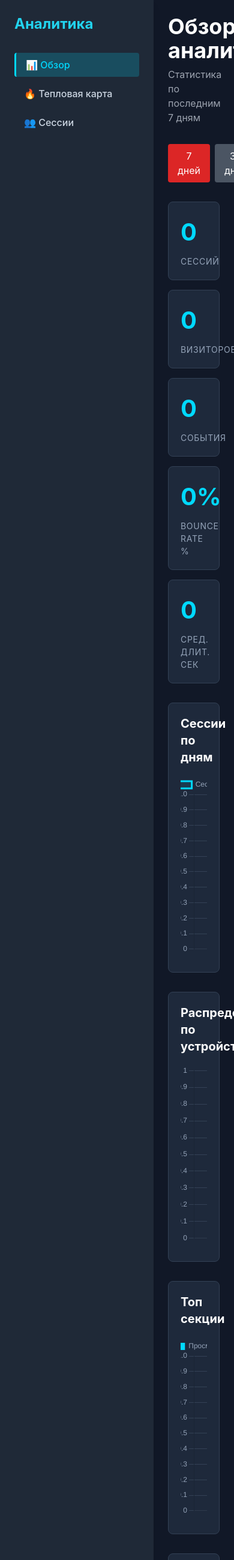
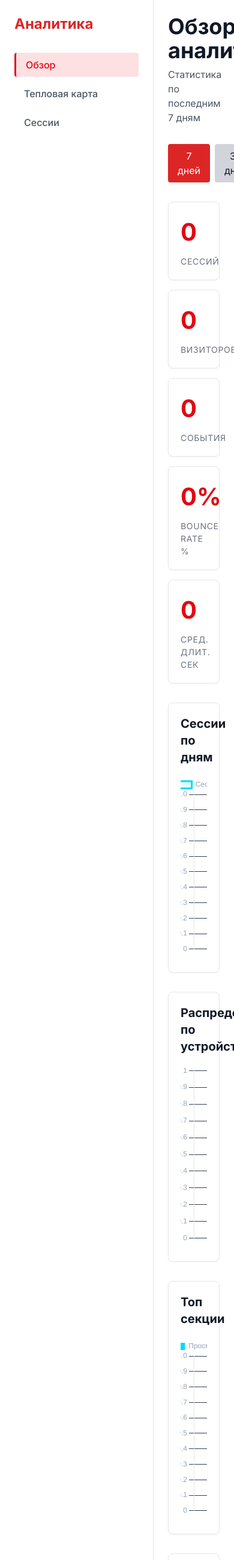
Before and after one commit to JustAgat/VKR_Suhova_Agata_SN-41, a Flask app: page /analytics in a window 390 px wide. Shown: the whole page at 60% size. Run offline with Flask 3, Linux system fonts and the light colour scheme; data that the repository does not hold is empty; some libraries are stand-ins or nearby versions.

Commit message:
updated color cheme for analytics page

```diff
--- a/Static/css/analytics.css
+++ b/Static/css/analytics.css
@@ -1,8 +1,10 @@
-/* Dark theme with cyan accent */
+/* Light theme (matching index.html) */
+@import url('https://fonts.googleapis.com/css2?family=Inter:wght@400;500;600;700&display=swap');
+
 body {
-    background: #0f172a;
-    color: #e2e8f0;
-    font-family: -apple-system, BlinkMacSystemFont, 'Segoe UI', sans-serif;
+    background: #f8f9fa;
+    color: #1f2937;
+    font-family: 'Inter', -apple-system, BlinkMacSystemFont, 'Segoe UI', sans-serif;
 }
 
 /* Sidebar Navigation */
@@ -10,33 +12,35 @@ body {
     transition: all 0.2s ease;
     cursor: pointer;
     font-weight: 500;
-    color: #cbd5e1;
+    color: #4b5563;
 }
 
 .nav-item:hover {
-    background-color: rgba(0, 217, 255, 0.1) !important;
-    color: #00d9ff;
+    background-color: rgba(227, 6, 19, 0.08) !important;
+    color: #e30613;
 }
 
 .nav-item.active {
-    background-color: rgba(0, 217, 255, 0.2) !important;
-    color: #00d9ff;
-    border-left: 3px solid #00d9ff;
+    background-color: rgba(227, 6, 19, 0.12) !important;
+    color: #e30613;
+    border-left: 3px solid #e30613;
 }
 
 /* Card styling */
 .card {
-    background: #1e293b;
-    border: 1px solid #334155;
+    background: #ffffff;
+    border: 1px solid #e5e7eb;
     border-radius: 8px;
     padding: 20px;
     transition: all 0.3s ease;
+    box-shadow: 0 1px 3px rgba(0, 0, 0, 0.05);
 }
 
 .card:hover {
-    border-color: #475569;
-    box-shadow: 0 10px 25px rgba(0, 217, 255, 0.08);
+    border-color: #d1d5db;
+    box-shadow: 0 4px 12px rgba(227, 6, 19, 0.08);
 }
+
 
 /* Metrics */
 .metric {
@@ -47,13 +51,13 @@ body {
 .metric-value {
     font-size: 2.5rem;
     font-weight: bold;
-    color: #00d9ff;
+    color: #e30613;
     margin-bottom: 8px;
 }
 
 .metric-label {
     font-size: 0.875rem;
-    color: #94a3b8;
+    color: #6b7280;
     text-transform: uppercase;
     letter-spacing: 0.05em;
 }
@@ -152,14 +157,24 @@ button:active {
 }
 
 ::-webkit-scrollbar-track {
-    background: #1e293b;
+    background: #f0f0f0;
 }
 
 ::-webkit-scrollbar-thumb {
-    background: #475569;
+    background: #d1d5db;
     border-radius: 4px;
 }
 
 ::-webkit-scrollbar-thumb:hover {
-    background: #64748b;
+    background: #9ca3af;
 }
+
+/* Heatmap Cards */
+.heatmap-card {
+    transition: all 0.3s ease;
+}
+
+.heatmap-card:hover {
+    transform: translateY(-4px);
+    box-shadow: 0 12px 24px rgba(220, 38, 38, 0.15);
+}
--- a/Static/js/analytics.js
+++ b/Static/js/analytics.js
@@ -22,9 +22,35 @@ function changeView(view) {
 function changePeriod(days) {
     currentPeriod = days;
     document.getElementById('period-days').innerText = days;
+
+    // Обновить подсвечивание кнопок периода
+    document.querySelectorAll('.period-btn').forEach(btn => {
+        btn.classList.remove('bg-red-600', 'text-white', 'hover:bg-red-700');
+        btn.classList.add('bg-gray-300', 'text-gray-900', 'hover:bg-gray-400');
+    });
+    document.querySelectorAll('.period-btn-hm').forEach(btn => {
+        btn.classList.remove('bg-red-600', 'text-white', 'hover:bg-red-700');
+        btn.classList.add('bg-gray-300', 'text-gray-900', 'hover:bg-gray-400');
+    });
+
+    // Подсветить активную кнопку
+    const activeBtnOverview = document.getElementById(`period-${days}`);
+    const activeBtnHeatmap = document.getElementById(`period-${days}-hm`);
+
+    if (activeBtnOverview) {
+        activeBtnOverview.classList.remove('bg-gray-300', 'text-gray-900', 'hover:bg-gray-400');
+        activeBtnOverview.classList.add('bg-red-600', 'text-white', 'hover:bg-red-700');
+    }
+    if (activeBtnHeatmap) {
+        activeBtnHeatmap.classList.remove('bg-gray-300', 'text-gray-900', 'hover:bg-gray-400');
+        activeBtnHeatmap.classList.add('bg-red-600', 'text-white', 'hover:bg-red-700');
+    }
+
+    // Обновить данные в зависимости от текущего view
     if (currentView === 'overview') {
         loadData();
     } else if (currentView === 'heatmap') {
+        document.getElementById('period-days-hm').innerText = days;
         loadHeatmap();
     }
 }
@@ -114,42 +140,97 @@ async function loadHeatmap() {
     try {
         const heatmap = await fetch(`/api/analytics/heatmap?days=${currentPeriod}`).then(r => r.json());
 
-        const conversionRate = heatmap.sections.map((_, i) => {
+        // Найти максимум кликов для нормализации
+        const maxClicks = Math.max(...heatmap.conversions, 1);
+
+        // Позиции секций на странице (в процентах от общей высоты)
+        const sectionPositions = {
+            'hero': { top: 0, height: 25 },
+            'booking_form': { top: 25, height: 20 },
+            'about_us': { top: 45, height: 15 },
+            'challenges': { top: 60, height: 15 },
+            'our_solution': { top: 75, height: 10 },
+            'effectiveness': { top: 85, height: 8 },
+            'tariffs': { top: 93, height: 7 }
+        };
+
+        // Генерировать тепловой слой
+        const heatmapPreview = document.getElementById('heatmap-preview');
+        heatmapPreview.innerHTML = heatmap.sections.map((section, i) => {
+            const clicks = heatmap.conversions[i];
+            const intensity = clicks / maxClicks; // 0-1
+
+            // Цвет на основе интенсивности
+            const opacity = Math.max(0.15, intensity);
+            const bgColor = `rgba(220, 38, 38, ${opacity})`;
+
+            const pos = sectionPositions[section] || { top: i * 15, height: 15 };
+
+            return `
+                <div style="
+                    position: absolute;
+                    top: ${pos.top}%;
+                    left: 0;
+                    width: 100%;
+                    height: ${pos.height}%;
+                    background: ${bgColor};
+                    display: flex;
+                    align-items: center;
+                    justify-content: center;
+                    color: white;
+                    font-weight: bold;
+                    text-shadow: 0 2px 4px rgba(0,0,0,0.5);
+                    border-bottom: 1px solid rgba(0,0,0,0.1);
+                    transition: background 0.3s ease;
+                "
+                class="heatmap-section"
+                title="Секция: ${section}&#10;Клики: ${clicks}">
+                    <div class="text-center">
+                        <div class="text-lg font-bold capitalize">${section.replace('_', ' ')}</div>
+                        <div class="text-sm">Клики: ${clicks}</div>
+                    </div>
+                </div>
+            `;
+        }).join('');
+
+        // Заполнить таблицу
+        const heatmapTable = document.getElementById('heatmap-table');
+        heatmapTable.innerHTML = heatmap.sections.map((section, i) => {
             const views = heatmap.views[i];
-            const conversions = heatmap.conversions[i];
-            return views > 0 ? Math.round((conversions / views) * 100) : 0;
-        });
+            const clicks = heatmap.conversions[i];
+            const ctr = views > 0 ? Math.round((clicks / views) * 100) : 0;
+            const intensity = clicks / maxClicks;
 
-        drawChart('heatmap-chart', 'bubble', {
-            labels: heatmap.sections,
-            datasets: [{
-                label: 'Секции (размер = просмотры, Y = конверсия)',
-                data: heatmap.sections.map((section, i) => ({
-                    x: i,
-                    y: conversionRate[i],
-                    r: Math.sqrt(heatmap.views[i]) / 2
-                })),
-                backgroundColor: heatmap.sections.map((_, i) => {
-                    const rate = conversionRate[i];
-                    if (rate > 50) return '#4ecdc4';
-                    if (rate > 20) return '#f7b731';
-                    return '#ff6b6b';
-                })
-            }]
-        }, false, true);
+            let intensityBar = getIntensityBar(intensity);
 
-        const heatmapTable = document.getElementById('heatmap-table');
-        heatmapTable.innerHTML = heatmap.sections.map((section, i) => `
-            <tr class="border-b border-gray-700">
-                <td class="py-2 px-2">${section}</td>
-                <td class="py-2 px-2">${heatmap.views[i]}</td>
-                <td class="py-2 px-2">${heatmap.conversions[i]}</td>
-                <td class="py-2 px-2"><span class="inline-block px-2 py-1 rounded ${conversionRate[i] > 50 ? 'bg-green-900' : conversionRate[i] > 20 ? 'bg-yellow-900' : 'bg-red-900'}">${conversionRate[i]}%</span></td>
-            </tr>
-        `).join('');
+            return `
+                <tr class="border-b border-gray-200 hover:bg-gray-50">
+                    <td class="py-3 px-4 capitalize font-medium text-gray-900">${section.replace('_', ' ')}</td>
+                    <td class="py-3 px-4 text-gray-700">${views}</td>
+                    <td class="py-3 px-4 font-bold text-red-600">${clicks}</td>
+                    <td class="py-3 px-4 font-semibold text-gray-900">${ctr}%</td>
+                    <td class="py-3 px-4">
+                        <div class="flex items-center gap-2">
+                            <div style="width: 120px; height: 6px; background: #e5e7eb; border-radius: 3px; overflow: hidden;">
+                                <div style="width: ${intensity * 100}%; height: 100%; background: linear-gradient(90deg, #fca5a5, #dc2626); transition: width 0.3s ease;"></div>
+                            </div>
+                            <span class="text-sm text-gray-600 w-12">${Math.round(intensity * 100)}%</span>
+                        </div>
+                    </td>
+                </tr>
+            `;
+        }).join('');
+
     } catch (error) {
         console.error('Error loading heatmap:', error);
     }
+}
+
+function getIntensityBar(intensity) {
+    if (intensity > 0.75) return '████████████████ Очень высокая';
+    if (intensity > 0.5) return '████████████░░░░ Высокая';
+    if (intensity > 0.25) return '████████░░░░░░░░ Средняя';
+    return '████░░░░░░░░░░░░ Низкая';
 }
 
 async function loadSessionsData() {
@@ -276,3 +357,7 @@ function drawChart(canvasId, type, data, indexAxis = false, isBubble = false) {
 
 // Загрузить данные при загрузке страницы
 changeView('overview');
+
+// Инициализировать подсвечивание кнопок периода
+document.getElementById('period-7').classList.add('bg-red-600', 'text-white', 'hover:bg-red-700');
+document.getElementById('period-7-hm').classList.add('bg-red-600', 'text-white', 'hover:bg-red-700');
--- a/Templates/analytics.html
+++ b/Templates/analytics.html
@@ -8,15 +8,15 @@
     <script src="https://cdn.tailwindcss.com"></script>
     <link rel="stylesheet" href="/static/css/analytics.css">
 </head>
-<body class="bg-gray-900 text-white">
+<body class="bg-white text-gray-900">
     <div class="flex h-screen">
         <!-- Боковое меню -->
-        <div class="w-64 bg-gray-800 p-6 shadow-lg">
-            <h2 class="text-2xl font-bold mb-8 text-cyan-400">Аналитика</h2>
+        <div class="w-64 bg-white border-r border-gray-200 p-6 shadow-sm">
+            <h2 class="text-2xl font-bold mb-8 text-red-600">Аналитика</h2>
             <nav class="space-y-2">
-                <a class="nav-item active block px-4 py-2 rounded hover:bg-gray-700" data-view="overview" onclick="changeView('overview')">📊 Обзор</a>
-                <a class="nav-item block px-4 py-2 rounded hover:bg-gray-700" data-view="heatmap" onclick="changeView('heatmap')">🔥 Тепловая карта</a>
-                <a class="nav-item block px-4 py-2 rounded hover:bg-gray-700" data-view="sessions" onclick="changeView('sessions')">👥 Сессии</a>
+                <a class="nav-item active block px-4 py-2 rounded hover:bg-gray-50" data-view="overview" onclick="changeView('overview')">Обзор</a>
+                <a class="nav-item block px-4 py-2 rounded hover:bg-gray-50" data-view="heatmap" onclick="changeView('heatmap')">Тепловая карта</a>
+                <a class="nav-item block px-4 py-2 rounded hover:bg-gray-50" data-view="sessions" onclick="changeView('sessions')">Сессии</a>
             </nav>
         </div>
 
@@ -26,15 +26,15 @@
             <div data-view-content="overview" style="display: block;">
                 <!-- Заголовок -->
                 <div class="mb-8">
-                    <h1 class="text-4xl font-bold">Обзор аналитики</h1>
-                    <p class="text-gray-400 mt-2">Статистика по последним <span id="period-days">7</span> дням</p>
+                    <h1 class="text-4xl font-bold text-gray-900">Обзор аналитики</h1>
+                    <p class="text-gray-600 mt-2">Статистика по последним <span id="period-days">7</span> дням</p>
                 </div>
 
                 <!-- Выбор периода -->
-                <div class="mb-8 flex gap-2">
-                    <button onclick="changePeriod(7)" class="bg-red-600 hover:bg-red-700 px-4 py-2 rounded">7 дней</button>
-                    <button onclick="changePeriod(30)" class="bg-gray-600 hover:bg-gray-700 px-4 py-2 rounded">30 дней</button>
-                    <button onclick="changePeriod(90)" class="bg-gray-600 hover:bg-gray-700 px-4 py-2 rounded">90 дней</button>
+                <div class="mb-8 flex gap-2" id="period-buttons-overview">
+                    <button id="period-7" onclick="changePeriod(7)" class="period-btn bg-red-600 hover:bg-red-700 text-white px-4 py-2 rounded">7 дней</button>
+                    <button id="period-30" onclick="changePeriod(30)" class="period-btn bg-gray-300 hover:bg-gray-400 text-gray-900 px-4 py-2 rounded">30 дней</button>
+                    <button id="period-90" onclick="changePeriod(90)" class="period-btn bg-gray-300 hover:bg-gray-400 text-gray-900 px-4 py-2 rounded">90 дней</button>
                 </div>
 
                 <!-- Основные метрики -->
@@ -125,42 +125,66 @@
             <!-- ===== HEATMAP ===== -->
             <div data-view-content="heatmap" style="display: none;">
                 <div class="mb-8">
-                    <h1 class="text-4xl font-bold">Тепловая карта секций</h1>
-                    <p class="text-gray-400 mt-2">Статистика по последним <span id="period-days-hm">7</span> дням</p>
+                    <h1 class="text-4xl font-bold text-gray-900">Карта кликов на странице</h1>
+                    <p class="text-gray-600 mt-2">Интенсивность кликов по секциям сайта</p>
                 </div>
 
-                <div class="mb-8 flex gap-2">
-                    <button onclick="changePeriod(7)" class="bg-red-600 hover:bg-red-700 px-4 py-2 rounded">7 дней</button>
-                    <button onclick="changePeriod(30)" class="bg-gray-600 hover:bg-gray-700 px-4 py-2 rounded">30 дней</button>
-                    <button onclick="changePeriod(90)" class="bg-gray-600 hover:bg-gray-700 px-4 py-2 rounded">90 дней</button>
+                <div class="mb-8 flex gap-2" id="period-buttons-heatmap">
+                    <button id="period-7-hm" onclick="changePeriod(7)" class="period-btn-hm bg-red-600 hover:bg-red-700 text-white px-4 py-2 rounded">7 дней</button>
+                    <button id="period-30-hm" onclick="changePeriod(30)" class="period-btn-hm bg-gray-300 hover:bg-gray-400 text-gray-900 px-4 py-2 rounded">30 дней</button>
+                    <button id="period-90-hm" onclick="changePeriod(90)" class="period-btn-hm bg-gray-300 hover:bg-gray-400 text-gray-900 px-4 py-2 rounded">90 дней</button>
                 </div>
 
-                <div class="grid grid-cols-1 lg:grid-cols-2 gap-8">
-                    <div class="card lg:col-span-2">
-                        <h3 class="text-xl font-bold mb-4">Просмотры vs Конверсии по секциям</h3>
-                        <div class="chart-container" style="height: 400px;">
-                            <canvas id="heatmap-chart"></canvas>
+                <!-- Легенда -->
+                <div class="card mb-8">
+                    <div class="flex items-center gap-6 justify-center flex-wrap">
+                        <div class="flex items-center gap-2">
+                            <div class="w-6 h-6 rounded" style="background: rgba(220, 38, 38, 0.15);"></div>
+                            <span class="text-sm">Низкая активность</span>
                         </div>
-                        <p class="text-xs text-gray-400 mt-2">Размер пузыря = кол-во просмотров | Высота = % конверсии</p>
+                        <div class="flex items-center gap-2">
+                            <div class="w-6 h-6 rounded" style="background: rgba(220, 38, 38, 0.35);"></div>
+                            <span class="text-sm">Средняя активность</span>
+                        </div>
+                        <div class="flex items-center gap-2">
+                            <div class="w-6 h-6 rounded" style="background: rgba(220, 38, 38, 0.65);"></div>
+                            <span class="text-sm">Высокая активность</span>
+                        </div>
+                        <div class="flex items-center gap-2">
+                            <div class="w-6 h-6 rounded" style="background: rgba(220, 38, 38, 1);"></div>
+                            <span class="text-sm">Очень высокая</span>
+                        </div>
+                    </div>
                 </div>
 
-                    <div class="card lg:col-span-2">
-                        <h3 class="text-xl font-bold mb-4">Детали по секциям</h3>
+                <!-- Превью страницы с тепловой картой -->
+                <div class="card mb-8">
+                    <h3 class="text-xl font-bold mb-4">Предпросмотр сайта</h3>
+                    <div class="bg-gradient-to-b from-blue-900 to-gray-800 rounded-lg overflow-hidden" style="max-height: 800px;">
+                        <div id="heatmap-preview" class="relative w-full bg-white" style="min-height: 400px; background-image: url('https://images.unsplash.com/photo-1497366216548-37526070297c?q=80&w=2070'); background-size: cover; background-position: center;">
+                            <!-- Тепловые слои будут добавлены JS -->
+                        </div>
+                    </div>
+                </div>
+
+                <!-- Таблица детальной статистики -->
+                <div class="card">
+                    <h3 class="text-xl font-bold mb-4">Статистика по секциям</h3>
                     <div class="overflow-x-auto">
                         <table class="w-full text-sm">
                             <thead>
-                                    <tr class="border-b border-gray-600">
-                                        <th class="text-left py-2 px-2">Секция</th>
-                                        <th class="text-left py-2 px-2">Просмотры</th>
-                                        <th class="text-left py-2 px-2">Конверсии</th>
-                                        <th class="text-left py-2 px-2">Тип.</th>
+                                <tr class="border-b border-gray-200">
+                                    <th class="text-left py-3 px-4 font-semibold text-gray-900">Секция</th>
+                                    <th class="text-left py-3 px-4 font-semibold text-gray-900">Просмотры</th>
+                                    <th class="text-left py-3 px-4 font-semibold text-gray-900">Клики</th>
+                                    <th class="text-left py-3 px-4 font-semibold text-gray-900">CTR %</th>
+                                    <th class="text-left py-3 px-4 font-semibold text-gray-900">Интенсивность</th>
                                 </tr>
                             </thead>
                             <tbody id="heatmap-table">
-                                    <tr><td colspan="4" class="py-4 text-center text-gray-500">Загрузка...</td></tr>
+                                <tr><td colspan="5" class="py-4 text-center text-gray-500">Загрузка...</td></tr>
                             </tbody>
                         </table>
-                        </div>
                     </div>
                 </div>
             </div>
@@ -168,17 +192,17 @@
             <!-- ===== SESSIONS ===== -->
             <div data-view-content="sessions" style="display: none;">
                 <div class="mb-8">
-                    <h1 class="text-4xl font-bold">Поиск сессий</h1>
-                    <p class="text-gray-400 mt-2">Фильтруйте сессии по различным критериям</p>
+                    <h1 class="text-4xl font-bold text-gray-900">Поиск сессий</h1>
+                    <p class="text-gray-600 mt-2">Фильтруйте сессии по различным критериям</p>
                 </div>
 
                 <!-- Фильтры -->
                 <div class="card mb-8">
-                    <h3 class="text-xl font-bold mb-4">Фильтры</h3>
+                    <h3 class="text-xl font-bold mb-4 text-gray-900">Фильтры</h3>
                     <div class="grid grid-cols-1 md:grid-cols-2 lg:grid-cols-4 gap-4">
                         <div>
-                            <label class="block text-sm text-gray-400 mb-2">Устройство</label>
-                            <select id="filter-device" class="w-full bg-gray-700 rounded px-3 py-2" onchange="loadSessionsData()">
+                            <label class="block text-sm text-gray-700 mb-2 font-medium">Устройство</label>
+                            <select id="filter-device" class="w-full bg-gray-50 rounded px-3 py-2 border border-gray-300" onchange="loadSessionsData()">
                                 <option value="all">Все</option>
                                 <option value="desktop">Desktop</option>
                                 <option value="mobile">Mobile</option>
@@ -187,8 +211,8 @@
                         </div>
 
                         <div>
-                            <label class="block text-sm text-gray-400 mb-2">Источник UTM</label>
-                            <select id="filter-utm" class="w-full bg-gray-700 rounded px-3 py-2" onchange="loadSessionsData()">
+                            <label class="block text-sm text-gray-700 mb-2 font-medium">Источник UTM</label>
+                            <select id="filter-utm" class="w-full bg-gray-50 rounded px-3 py-2 border border-gray-300" onchange="loadSessionsData()">
                                 <option value="all">Все</option>
                                 <option value="google">Google</option>
                                 <option value="yandex">Yandex</option>
@@ -198,8 +222,8 @@
                         </div>
 
                         <div>
-                            <label class="block text-sm text-gray-400 mb-2">Bounce Status</label>
-                            <select id="filter-bounce" class="w-full bg-gray-700 rounded px-3 py-2" onchange="loadSessionsData()">
+                            <label class="block text-sm text-gray-700 mb-2 font-medium">Bounce Status</label>
+                            <select id="filter-bounce" class="w-full bg-gray-50 rounded px-3 py-2 border border-gray-300" onchange="loadSessionsData()">
                                 <option value="all">Все</option>
                                 <option value="true">Bounce</option>
                                 <option value="false">Conv</option>
@@ -207,8 +231,8 @@
                         </div>
 
                         <div>
-                            <label class="block text-sm text-gray-400 mb-2">Мин. длительность (сек)</label>
-                            <input type="number" id="filter-duration" min="0" class="w-full bg-gray-700 rounded px-3 py-2" onchange="loadSessionsData()" placeholder="0">
+                            <label class="block text-sm text-gray-700 mb-2 font-medium">Мин. длительность (сек)</label>
+                            <input type="number" id="filter-duration" min="0" class="w-full bg-gray-50 rounded px-3 py-2 border border-gray-300" onchange="loadSessionsData()" placeholder="0">
                         </div>
                     </div>
                 </div>
@@ -240,11 +264,11 @@
     </div>
 
     <!-- Модальное окно деталей сессии -->
-    <div id="session-modal" class="fixed inset-0 bg-black/70 flex items-center justify-center z-50" style="display: none;" onclick="if (event.target.id === 'session-modal') closeModal()">
-        <div class="bg-gray-800 rounded-lg p-6 max-w-2xl w-full max-h-[80vh] overflow-y-auto" onclick="event.stopPropagation()">
+    <div id="session-modal" class="fixed inset-0 bg-black/30 flex items-center justify-center z-50" style="display: none;" onclick="if (event.target.id === 'session-modal') closeModal()">
+        <div class="bg-white rounded-lg p-6 max-w-2xl w-full max-h-[80vh] overflow-y-auto shadow-lg" onclick="event.stopPropagation()">
             <div class="flex justify-between items-center mb-4">
-                <h2 class="text-2xl font-bold">Деталь сессии</h2>
-                <button onclick="closeModal()" class="text-gray-400 hover:text-white text-xl">✕</button>
+                <h2 class="text-2xl font-bold text-gray-900">Деталь сессии</h2>
+                <button onclick="closeModal()" class="text-gray-500 hover:text-gray-700 text-xl">✕</button>
             </div>
             <div id="modal-content"></div>
         </div>
```
Also changed, not shown: other parts of Static/css/analytics.css (+13 -12 lines). Lines whose indentation alone changed are shown as unchanged.
